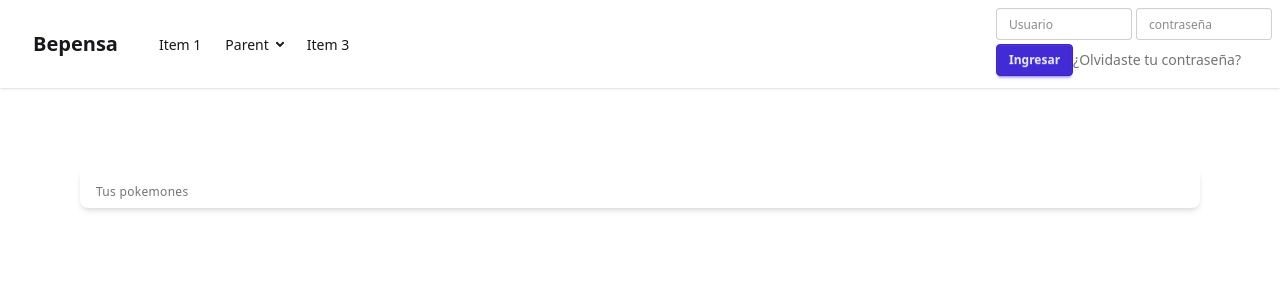
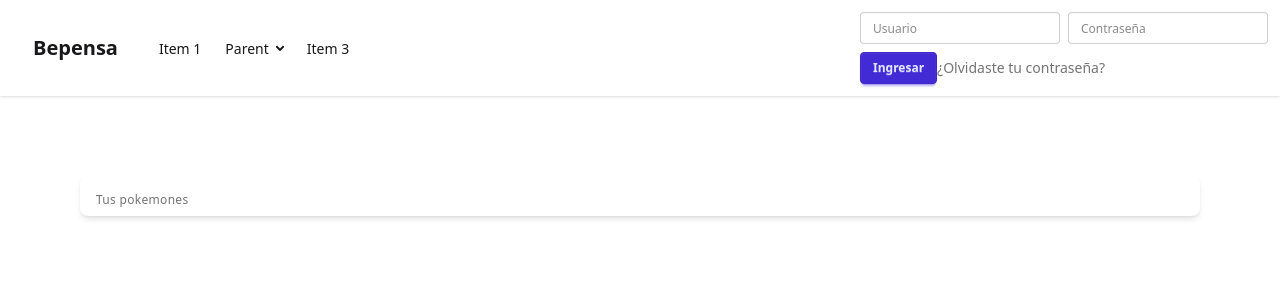
Before and after one commit to jeangelg/client, an Angular app: page / in a window 1280 px wide. Shown: the top 300 px of the page. Built offline with nearby package versions, Linux system fonts and the light colour scheme; no server answers.

Commit message:
Se mejoro el navbar y se agrego avatar se reestructuro(el bueno)

```diff
--- /dev/null
+++ b/src/layout/login-form/login-form.html
@@ -0,0 +1,25 @@
+<form class="w-full" (ngSubmit)="submitLogin()" #loginForm="ngForm">
+
+  <div [ngClass]="mode === 'mobile' ? 'flex flex-col' : 'flex flex-row'">
+    <input
+      name="username"
+      [(ngModel)]="creds.username"
+      type="text"
+      placeholder="Usuario"
+      class="input required input-sm m-1" />
+
+    <input
+      [(ngModel)]="creds.password"
+       name="password"
+      type="password"
+      placeholder="Contraseña"
+      class="input required input-sm m-1" />
+  </div>
+
+  <div class="flex flex-wrap m-1">
+    <button type="submit" class="btn btn-primary btn-sm">Ingresar</button>
+    <label class="label">
+      <a href="#" class="label-text-alt link link-hover text-sm">¿Olvidaste tu contraseña?</a>
+    </label>
+  </div>
+</form>
--- /dev/null
+++ b/src/layout/login-form/login-form.ts
@@ -0,0 +1,31 @@
+import { CommonModule } from '@angular/common';
+import { Component, EventEmitter, Input, Output } from '@angular/core';
+import { FormsModule } from '@angular/forms';
+
+@Component({
+  selector: 'app-login-form',
+  imports: [CommonModule,FormsModule],
+  templateUrl: './login-form.html',
+  styleUrl: './login-form.css'
+})
+export class LoginForm {
+
+  @Input() mode: 'mobile' | 'desktop' = 'desktop'; // para aplicar clases distintas
+  @Output() loggedIn = new EventEmitter<boolean>();
+
+  creds = {
+    username: '',
+    password: ''
+  };
+
+  submitLogin() {
+    // Aquí puedes llamar a un servicio real
+    if (this.creds.username === 'admin' && this.creds.password === '123') {
+      this.loggedIn.emit(true);
+    } else {
+      alert('Usuario o contraseña incorrectos');
+    }
+  }
+
+
+}
--- a/src/layout/nav/nav.html
+++ b/src/layout/nav/nav.html
@@ -17,19 +17,25 @@
           </ul>
         </li>
         <li><a>Item 3</a></li>
-        <form class="w-40">
-          <div class="flex flex-col">
-            <input id="usuario" type="text" placeholder="Usuario" class="input required my-1 input-sm" />
-            <input id="password" type="password" placeholder="contraseña " class="input required  input-sm" />
+        @if (loggedIn) {
+        <details class="dropdown">
+          <summary class="btn m-1 text-xs">Mi usuario
+            <div class="avatar">
+              <div class="w-8 rounded">
+                <img src="https://img.daisyui.com/images/stock/photo-1534528741775-53994a69daeb.webp"
+                  alt="Tailwind-CSS-Avatar-component" />
               </div>
-
-          <div class="flex flex-wrap m-1">
-            <button class="btn btn-primary btn-sm">Ingresar</button>
-            <label class="label">
-              <a href="#" class="label-text-alt link link-hover text-sm">¿Olvidaste tu contraseña?</a>
-            </label>
             </div>
-        </form>
+          </summary>
+          <ul class="menu dropdown-content bg-base-100 rounded-box z-[1] w-52 p-2 shadow">
+            <li><a>Item 1</a></li>
+            <li><a>Item 2</a></li>
+          </ul>
+        </details>
+        }
+        @else{
+        <app-login-form mode="mobile" (loggedIn)="handleLogin($event)"> </app-login-form>
+        }
 
       </ul>
 
@@ -37,7 +43,7 @@
     <a class="btn btn-ghost text-xl">Bepensa</a>
   </div>
   <!-- Codigo para la parte de pantalla grande -->
-  <div class="navbar-start hidden lg:flex">
+  <div class="navbar-start hidden lg:flex justify-start">
     <ul class="menu menu-horizontal px-1">
       <li><a>Item 1</a></li>
       <li>
@@ -52,21 +58,31 @@
       <li><a>Item 3</a></li>
     </ul>
   </div>
+  @if (loggedIn) {
     <div class="navbar-end hidden lg:flex">
-    <form class="w-70">
+      <details class="dropdown">
+    <summary class="btn m-1">Mi usuario
+      <div class="avatar">
+        <div class="w-8 rounded">
+          <img src="https://img.daisyui.com/images/stock/photo-1534528741775-53994a69daeb.webp"
+            alt="Tailwind-CSS-Avatar-component" />
+        </div>
+      </div>
+    </summary>
+    <ul class="menu dropdown-content bg-base-100 rounded-box z-[1] w-52 p-2 shadow">
+      <li><a>Item 1</a></li>
+      <li><a>Item 2</a></li>
+    </ul>
+  </details>
 
-      <div class="flex flex-row">
-        <input id="usuario" type="text" placeholder="Usuario" class="input required mx-1 input-sm" />
-        <input id="password" type="password" placeholder="contraseña " class="input required  input-sm" />
     </div>
 
-      <div class="flex flex-wrap m-1">
-        <button class="btn btn-primary btn-sm">Ingresar</button>
-        <label class="label">
-          <a href="#" class="label-text-alt link link-hover text-sm">¿Olvidaste tu contraseña?</a>
-        </label>
+  }
+  @else {
+  <div class="navbar-end hidden lg:flex">
+    <app-login-form mode="desktop" (loggedIn)="handleLogin($event)">
+    </app-login-form>
   </div>
+  }
 
-    </form>
 </div>
-</div>
--- a/src/layout/nav/nav.ts
+++ b/src/layout/nav/nav.ts
@@ -1,12 +1,20 @@
 import { Component } from '@angular/core';
+import { LoginForm } from '../login-form/login-form';
 
 
 @Component({
   selector: 'app-nav',
-  imports: [ ],
+  imports: [LoginForm ],
   templateUrl: './nav.html',
   styleUrl: './nav.css'
 })
 export class Nav {
 
+
+  loggedIn = false;
+
+handleLogin(isLoggedIn: boolean) {
+  this.loggedIn = isLoggedIn;
+  console.log('Usuario logueado:', this.loggedIn);
 }
+}
```
Also changed, not shown: src/layout/login-form/login-form.css (added). Lines whose indentation alone changed are shown as unchanged.
